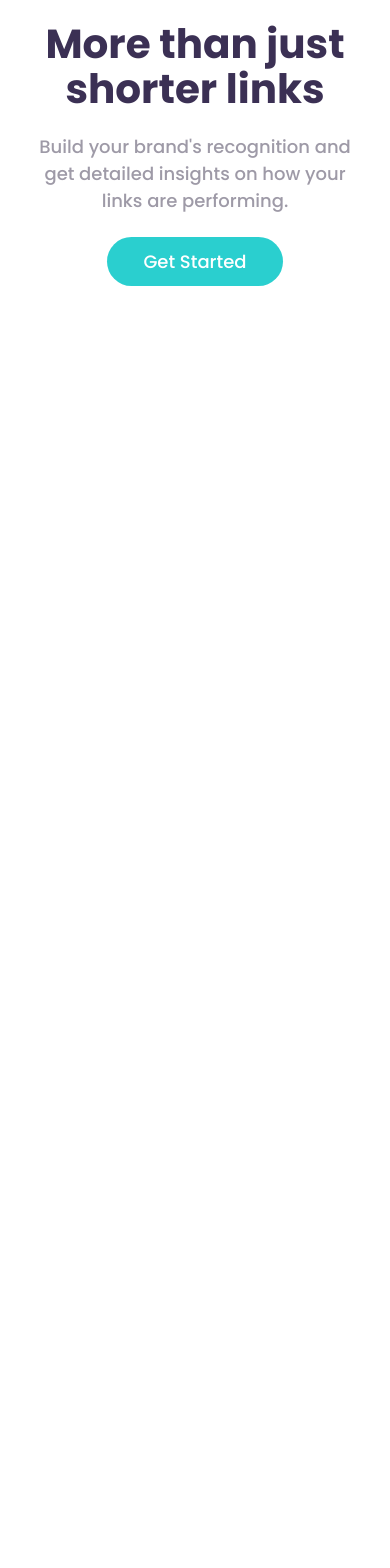
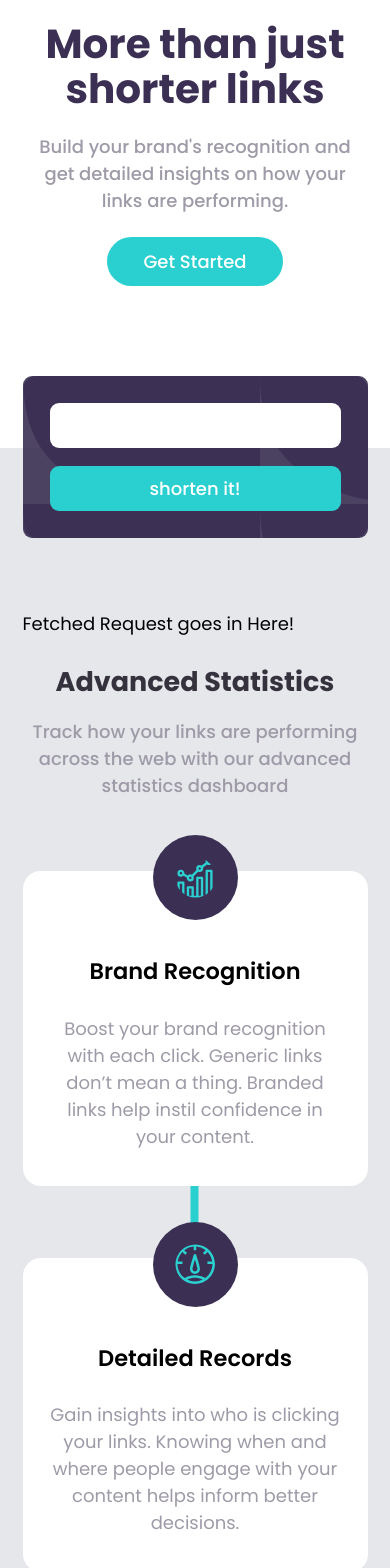
Before and after one commit to Mikwuegbu/url_shortner_api_master, a React (Vite) app: page / in a window 390 px wide. Shown: the part 432-2000 px from the top of the page. Before the commit the page ends 844 px from the top, so only its background shows below. Built offline with nearby package versions, Linux system fonts and the light colour scheme.

Commit message:
mobile version

```diff
--- a/src/App.tsx
+++ b/src/App.tsx
@@ -1,11 +1,13 @@
 import HeroSection from './components/HeroSection';
 import Navbar from './components/Navbar';
+import ShortnenUrl from './components/ShortnenUrl';
 
 const App = () => (
 	<>
 		<div className="overflow-hidden">
 			<Navbar />
 			<HeroSection />
+			<ShortnenUrl />
 		</div>
 	</>
 );
--- /dev/null
+++ b/src/components/ShortnenUrl.tsx
@@ -0,0 +1,59 @@
+import { advancedStats } from './data';
+
+const ShortnenUrl = () => {
+	return (
+		<div className="bg-gray-200 my-36 md:my-6">
+			<div className="px-5 md:px-24">
+				<div className="relative -top-16 md:-top-10 flex justify-center md:bg-bgFormDesktop bg-bgFormMobile rounded-xl">
+					<div className="formContainer">
+						<input
+							type="text"
+							className="bg-white py-2 rounded-lg block w-full"
+						/>
+						<button className="bg-Primary-cyan py-2 rounded-lg w-full md:w-auto text-white font-medium text-nowrap md:px-6">
+							shorten it!
+						</button>
+					</div>
+				</div>
+				<div>Fetched Request goes in Here!</div>
+				<div className="py-6">
+					<div className="text-center space-y-4">
+						<h2 className="font-bold text-2xl text-Neutral-Very_Dark_Blue">
+							Advanced Statistics
+						</h2>
+						<p className="font-medium text-Neutral-Grayish_Violet">
+							Track how your links are performing across the web with our
+							advanced statistics dashboard
+						</p>
+					</div>
+					<div className="py-16 space-y-16">
+						{advancedStats.map((stats, index) => (
+							<div key={stats.id} className="relative">
+								{index === 0 ? (
+									''
+								) : (
+									<div className="border-4 w-0 h-14 -translate-x-1 left-1/2 -top-16 border-Primary-cyan absolute"></div>
+								)}
+
+								<div className="bg-white flex-col px-5 flex place-items-center text-center rounded-2xl">
+									<img
+										src={stats.avatar}
+										alt=""
+										className="bg-Primary-darkViolet px-5 py-5 rounded-full relative -top-8"
+									/>
+
+									<h3 className="font-semibold text-xl">{stats.title}</h3>
+									<p className="pb-8 pt-6  font-normal text-Neutral-Grayish_Violet">
+										{stats.details}
+									</p>
+								</div>
+							</div>
+						))}
+					</div>
+				</div>
+			</div>
+		</div>
+	);
+};
+
+export default ShortnenUrl;
--- /dev/null
+++ b/src/components/data.ts
@@ -0,0 +1,30 @@
+interface advanceStatsTypes {
+	id: number;
+	title: string;
+	avatar: string;
+	details: string;
+}
+
+export const advancedStats: advanceStatsTypes[] = [
+	{
+		id: 1,
+		title: 'Brand Recognition',
+		avatar: './src/assets/images/icon-brand-recognition.svg',
+		details:
+			'Boost your brand recognition with each click. Generic links don’t mean a thing. Branded links help instil confidence in your content.',
+	},
+	{
+		id: 2,
+		title: 'Detailed Records',
+		avatar: './src/assets/images/icon-detailed-records.svg',
+		details:
+			'Gain insights into who is clicking your links. Knowing when and where people engage with your content helps inform better decisions.',
+	},
+	{
+		id: 3,
+		title: 'Fully Customizable',
+		avatar: './src/assets/images/icon-fully-customizable.svg',
+		details:
+			'Fully Customizable Improve brand awareness and content discoverability through customizable links, supercharging audience engagement.',
+	},
+];
--- a/src/index.css
+++ b/src/index.css
@@ -13,4 +13,7 @@
 	.navItems {
 		@apply bg-Primary-darkViolet my-10 text-white font-medium text-center space-y-7 py-10 mx-4 rounded-2xl;
 	}
+	.formContainer {
+		@apply py-6 md:py-10 md:px-16 space-y-4 md:space-y-0 md:space-x-3 w-full px-6 bg-Primary-darkViolet rounded-lg md:rounded-2xl bg-opacity-90 md:flex;
+	}
 }
--- a/tailwind.config.js
+++ b/tailwind.config.js
@@ -21,6 +21,10 @@ export default {
 					Very_Dark_Violet: 'hsl(260, 8%, 14%)',
 				},
 			},
+			backgroundImage: {
+				bgFormMobile: 'url("./src/assets/images/bg-shorten-mobile.svg")',
+				bgFormDesktop: 'url("./src/assets/images/bg-shorten-desktop.svg")',
+			},
 		},
 	},
 	plugins: [],
```
Also changed, not shown: src/assets/images/assets.ts (deleted).
